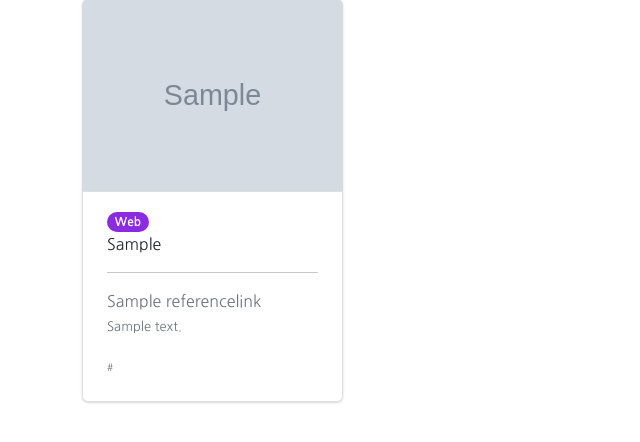
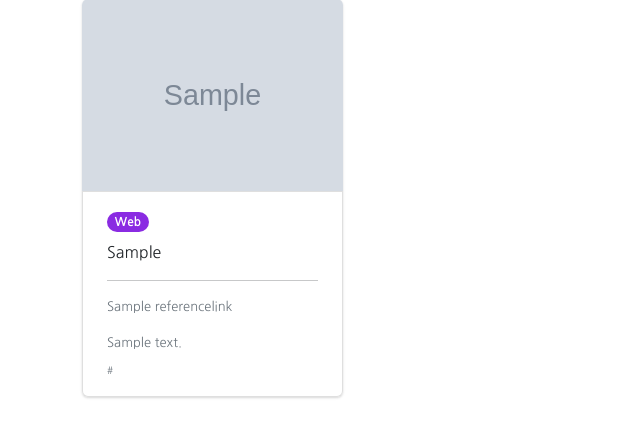
Before and after one commit to pirate-turtle/juniors, a Django app: page /recommend/link/ in a window 1280 px wide. Shown: the part 176-618 px from the top of the page, without its empty margins (0-640 px from the left). Run offline with Django 3.2, Linux system fonts and the light colour scheme; tables that the repository leaves empty hold one stand-in row (values such as "Sample post"); grey boxes marked "Sample" are stand-in pictures; some libraries are stand-ins or nearby versions.

Commit message:
추천 링크 카드 디자인 통일

```diff
--- a/reference_recommend/templates/reference_recommend/link_list.html
+++ b/reference_recommend/templates/reference_recommend/link_list.html
@@ -11,7 +11,7 @@
     <div class="col-lg-3">
         <div class="bs-component">
             <div class="list-group">
-                <a href="{{ info.url }}" class="list-group-item-action flex-column align-items-start active">
+                <a href="{{ info.url }}" class="list-group-item-action active">
                     {% if info.image is not None %}
                     <img src="{{ info.image }}" class="d-block user-select-none">
                     {% else %}
@@ -19,34 +19,37 @@
                     <img src="{% static 'base/default.png' %}" class="d-block user-select-none">
                     {% endif %}
                 </a>
-                {% comment %}
-                TODO 카드 높이 통일. 메모 필수로 변경하기
-                <a href="{{ info.url }}" class="list-group-item list-group-item-action flex-column align-items-start" style="height:16rem">
-                {% endcomment %}
+                <div class="button-area">
+                    {% if info.writer == user %}
+                    <button type="button" class="btn btn-light mx-1" onclick="location.href='{% url 'recommend:link_update' pk=info.id %}'">수정</button>
+                    <button type="button" class="btn btn-danger" onclick="showDeleteConfirmDialog({{ info.id }})">삭제</button>
+                    {% endif %}
+                </div>
                 <div class="list-group-item">
                     <a href="{{ info.url }}" class="card-body" style="text-decoration:none;">
                         <span class="badge rounded-pill {{ info.category }}">{{ info.get_category_display }}</span>
-                        <p class="mb-1">
-                            {% if info.memo is not None %}
+                        <p class="mt-2 memo">
                             {{ info.memo }}
-                            <hr/>
+                        </p>
+                        <hr/>
+                        <p class="text-muted"  style="font-size:small">
+                            {% if info.title|length < 26 %}
+                            {{ info.title }}
+                            {% else %}
+                            {{ info.title|slice:":22" }}...
                             {% endif %}
                         </p>
-
-                        <div class="d-flex w-100 justify-content-between">
-                            <p class="mb-1 text-muted">{{ info.title }}</p>
-                        </div>
-
-                        <p class="text-muted" style="font-size:small">{{ info.description }}</p>
-                        <small class="text-muted" style="font-size:x-small; word-break: break-all">{{ info.url }}</small>
+                        <p class="my-1 text-muted description" style="font-size:small">
+                            {{ info.description }}
+                        </p>
+                        <small class="text-muted" style="font-size:x-small; word-break: break-all">
+                            {% if info.url|length < 42 %}
+                            {{ info.url }}
+                            {% else %}
+                            {{ info.url|slice:":38" }}...
+                            {% endif %}
+                        </small>
                     </a>
-                    <div style="display: flex; justify-content: end; flex-direction: row;" class="mt-2">
-                        {% if info.writer == user %}
-                        <button type="button" class="btn btn-light mx-1" onclick="location.href='{% url 'recommend:link_update' pk=info.id %}'">수정</button>
-                        <button type="button" class="btn btn-danger" onclick="showDeleteConfirmDialog({{ info.id }})">삭제</button>
-                        {% endif %}
-
-                    </div>
                 </div>
             </div>
         </div>
```
